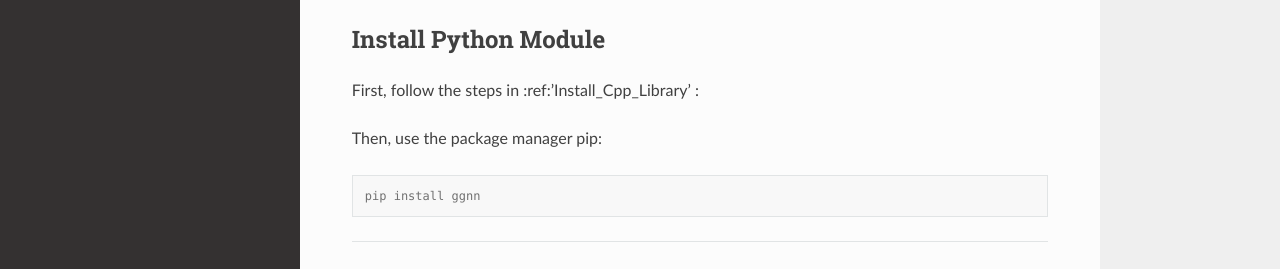
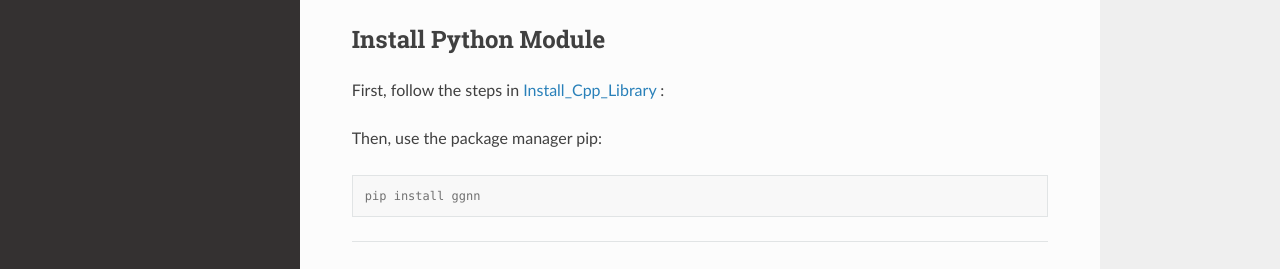
Before and after one commit to XDeboratti/rtd-tutorial, a Sphinx documentation site: the page built from docs/source/install.rst, in a window 1280 px wide and 1007 px high. Shown: the part 660-929 px from the top of the window. Built offline with Sphinx 7.4.7 and the Read the Docs theme 3.1.0, drawn with Linux system fonts in a browser that asks for light colours; pages that are not in the unit, such as notebooks, are missing from menus; part of the change alters nothing that is shown.

Commit message:
Update install.rst

```diff
--- a/docs/source/install.rst
+++ b/docs/source/install.rst
@@ -33,7 +33,7 @@ Build the library:
 Install Python Module
 ---------------------
 
-First, follow the steps in :ref:'Install_Cpp_Library' :
+First, follow the steps in :ref:`Install_Cpp_Library <Install_Cpp_Library>` :
 
 Then, use the package manager pip:
 
```
